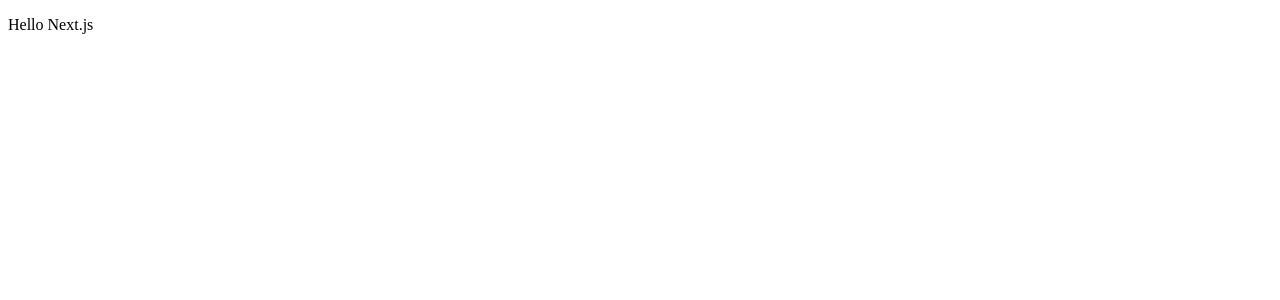
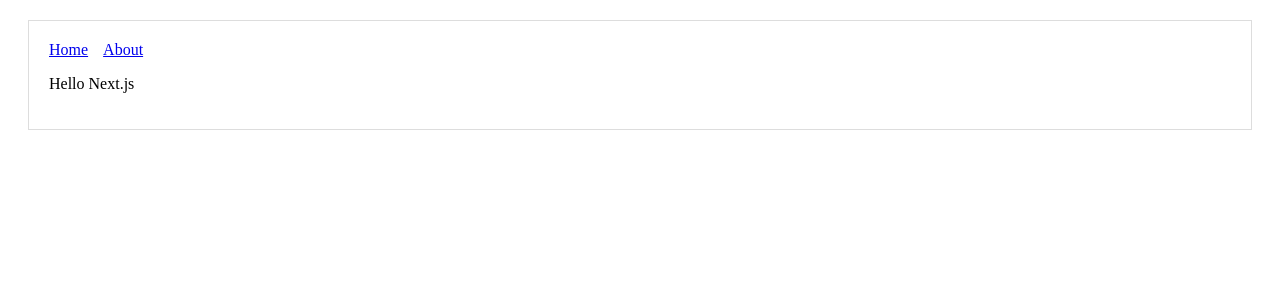
Before and after one commit to kevten22/NextJS, a Next.js app: page / in a window 1280 px wide. Shown: the top 300 px of the page. Built offline with nearby package versions, Linux system fonts and the light colour scheme.

Commit message:
Transfered over progress from other repo

```diff
--- /dev/null
+++ b/components/Header.js
@@ -0,0 +1,18 @@
+import Link from 'next/link'
+
+const linkStyle = {
+  marginRight: 15
+}
+
+const Header = () => (
+  <div>
+    <Link href="/">
+      <a style={linkStyle}>Home</a>
+    </Link>
+    <Link href="/about">
+      <a style={linkStyle}>About</a>
+    </Link>
+  </div>
+)
+
+export default Header
--- /dev/null
+++ b/components/MyLayout.js
@@ -0,0 +1,15 @@
+import Header from './Header'
+const layoutStyle = {
+    margin: 20,
+    padding: 20,
+    border: '1px solid #DDD'
+  }
+
+  const Layout = props => (
+    <div style={layoutStyle}>
+      <Header />
+      {props.children}
+    </div>
+  )
+
+  export default Layout
--- a/pages/about.js
+++ b/pages/about.js
@@ -1,7 +1,8 @@
+import Layout from '../components/MyLayout'
 export default function About() {
     return (
-      <div>
+      <Layout>
         <p>This is the about page</p>
-      </div>
+      </Layout>
     )
   }
--- a/pages/index.js
+++ b/pages/index.js
@@ -1,7 +1,9 @@
+import Layout from '../components/MyLayout.js'
+
 const Index = () => (
-    <div>
+    <Layout>
       <p>Hello Next.js</p>
-    </div>
+    </Layout>
   )
 
   export default Index
```
